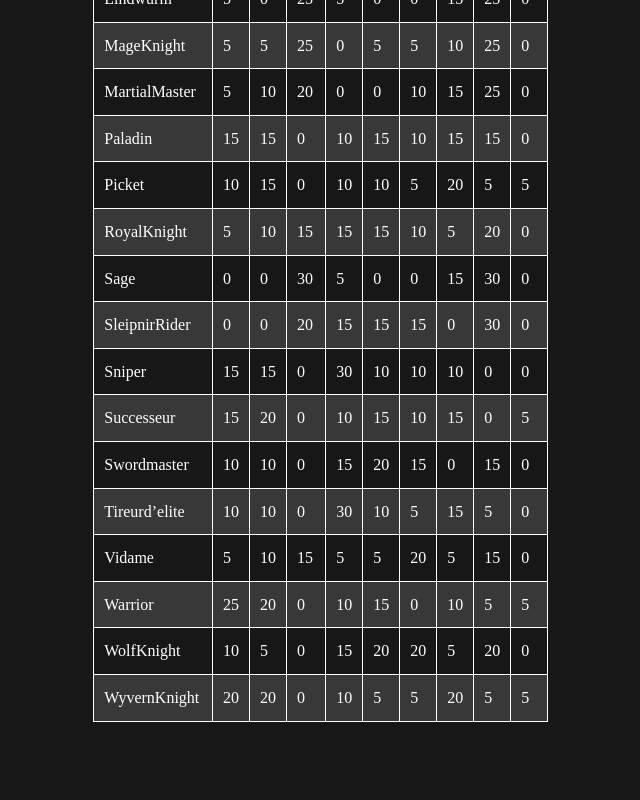
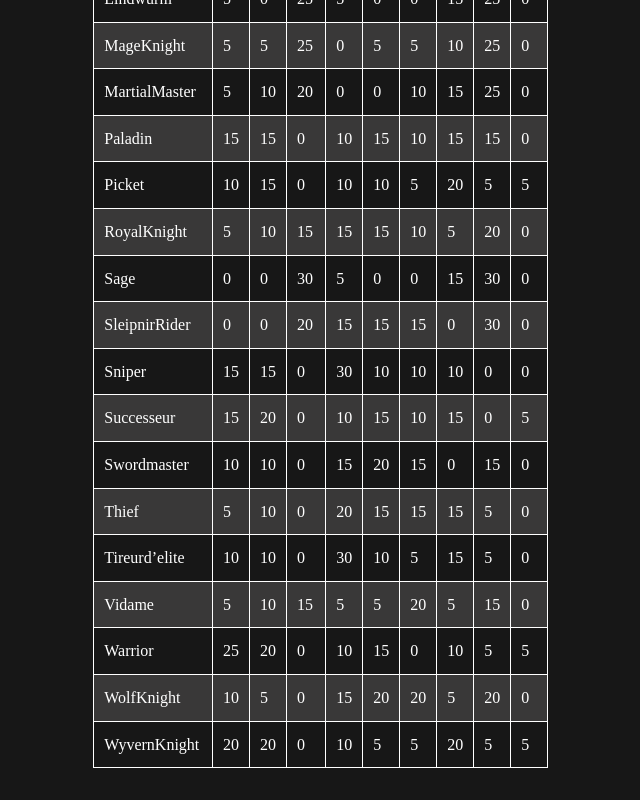
Before and after one commit to maj-rf/fengage-calc, a Next.js app: page / in a window 1280 px wide. Shown: the part 3210-4010 px from the top of the page, without its empty margins (526-1166 px from the left). Before the commit the page ends 3964 px from the top, so only its background shows below. Built offline with nearby package versions, Linux system fonts and the light colour scheme.

Commit message:
add thief class to data

```diff
--- a/src/data.ts
+++ b/src/data.ts
@@ -86,6 +86,7 @@ export const classData: CharData[] = [
   { name: 'Sniper', growth: [15, 15, 0, 30, 10, 10, 10, 0, 0] },
   { name: 'Successeur', growth: [15, 20, 0, 10, 15, 10, 15, 0, 5] },
   { name: 'Swordmaster', growth: [10, 10, 0, 15, 20, 15, 0, 15, 0] },
+  { name: 'Thief', growth: [5, 10, 0, 20, 15, 15, 15, 5, 0] },
   { name: 'Tireurd’elite', growth: [10, 10, 0, 30, 10, 5, 15, 5, 0] },
   { name: 'Vidame', growth: [5, 10, 15, 5, 5, 20, 5, 15, 0] },
   { name: 'Warrior', growth: [25, 20, 0, 10, 15, 0, 10, 5, 5] },
```
